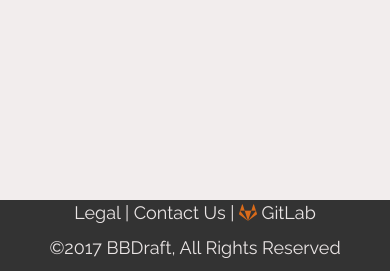
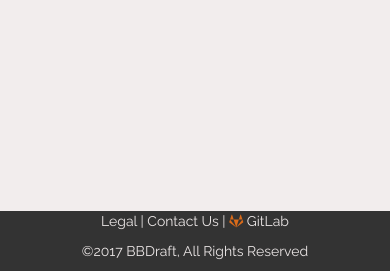
Before and after one commit to LakenH/bbdraft, a PHP site: template templates/auth.twig in a window 390 px wide. Shown: the part 573-844 px from the top of the page. Run offline with PHP 8.4, Linux system fonts and the light colour scheme; the template is opened without the code that fills it, so the values that code supplies are empty; some libraries are stand-ins or nearby versions; some web fonts are replaced.

Commit message:
mobile fixes

```diff
--- a/css/styles.css
+++ b/css/styles.css
@@ -258,4 +258,7 @@ MEDIA QUERIES
 	.btn-lg {
 		font-size: 15px;
 	}
+	p, li {
+		font-size: 14px;
+	}
 }
```
